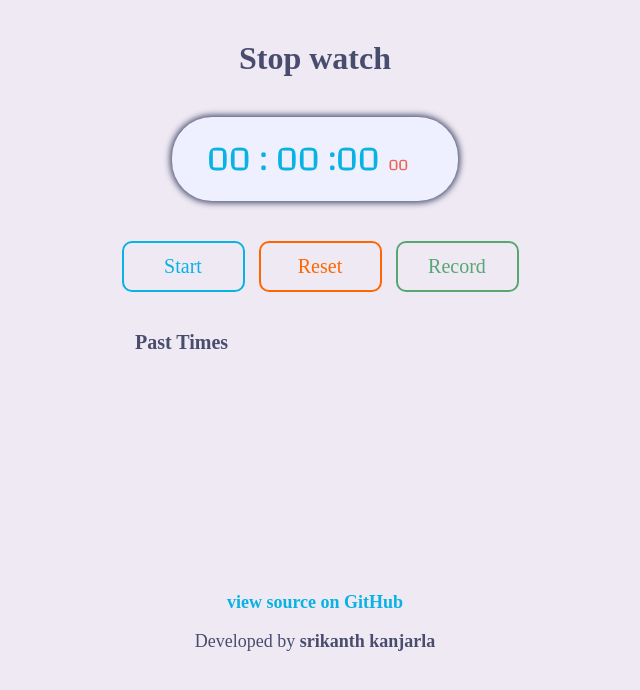
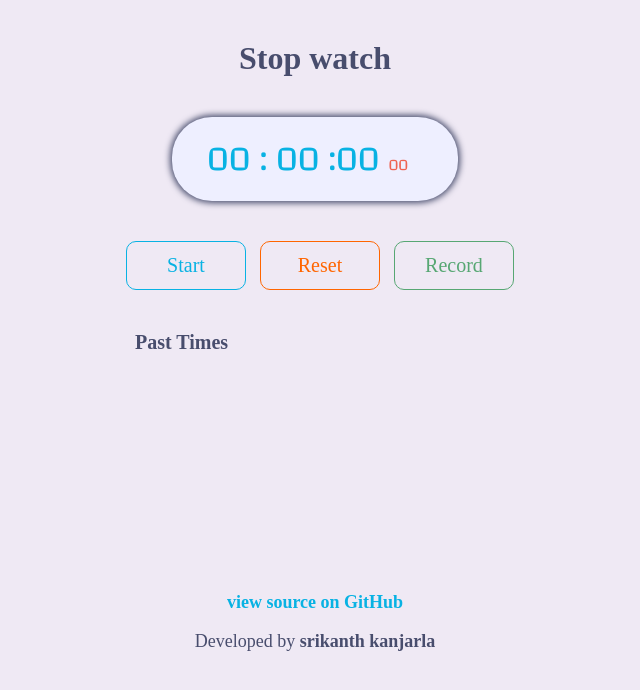
Before and after one commit to srikanthkanjarla/stop-watch, a website: page index.html in a window 1280 px wide. Shown: the whole page, without its empty margins (325-965 px from the left). Drawn offline with Linux system fonts and the light colour scheme; a web font is replaced by a local one.

Commit message:
update button controls border width

```diff
--- a/style.css
+++ b/style.css
@@ -64,35 +64,34 @@ body {
     font-weight: 500;
     font-size: 20px;
     font-family: inherit;
-    width: 123px;
+    width: 120px;
     border-radius: 10px;
     transition: 2ms;
 }
 
 .btn:hover {
     font-weight: 600;
-    border-width: 3px;
     background-color: #eff;
 }
 
 .btn-start {
     color: var(--cyan-process);
-    border: 2px solid var(--cyan-process);
+    border: 1px solid var(--cyan-process);
 }
 
 .btn-stop-active {
     color: #da2000;
-    border: 2px solid #da2000;
+    border: 1px solid #da2000;
 }
 
 .btn-reset {
     color: #ff6500;
-    border: 2px solid #ff6500;
+    border: 1px solid #ff6500;
 }
 
 .btn-record {
     color: var(--shiny-shamrock);
-    border: 2px solid var(--shiny-shamrock);
+    border: 1px solid var(--shiny-shamrock);
 }
 
 .past-times {
```
